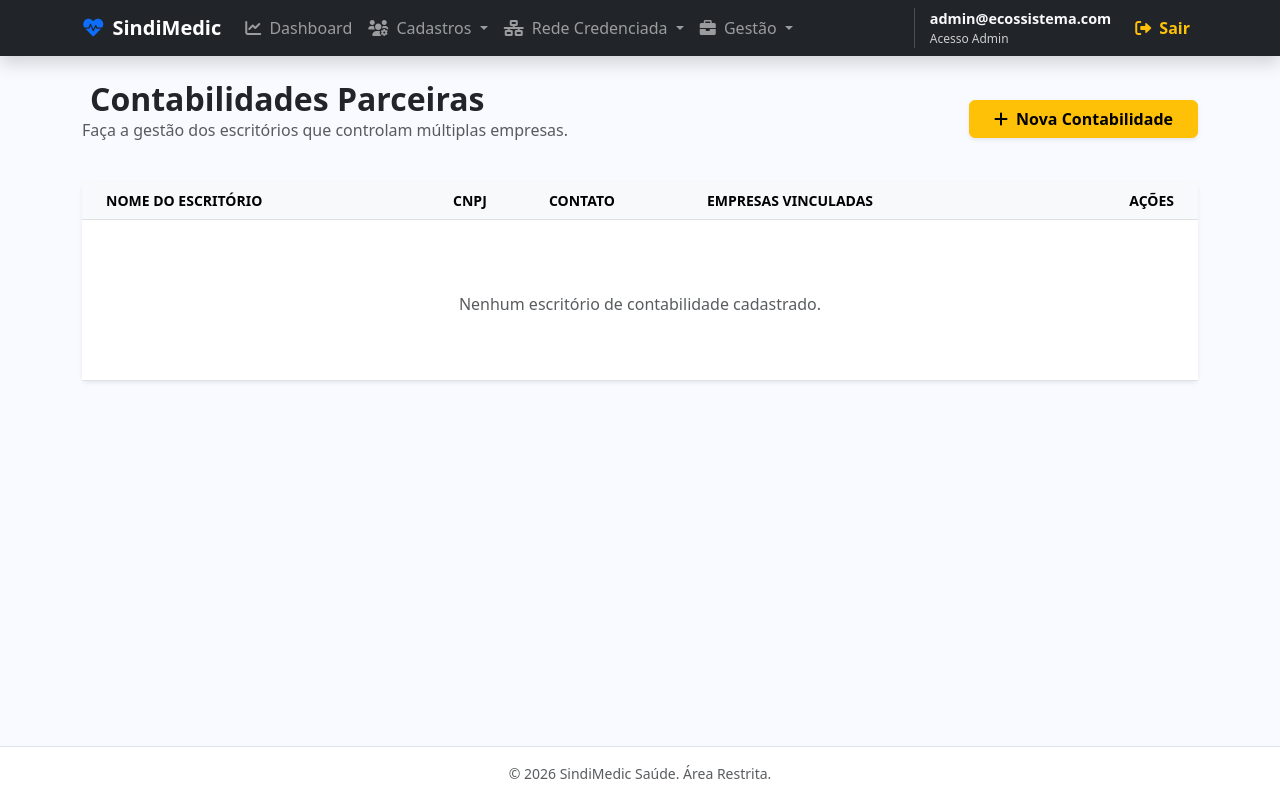
After one commit to mauriciobtsso/ecossistema-saude, a Flask app: page /admin/escritorios in a window 1280 px wide. The commit adds this page. Run offline with Flask 3, Linux system fonts and the light colour scheme; a user stored in the database is signed in.

Commit message:
Menu SUperior e Cadastro de Contabilidade

```diff
--- /dev/null
+++ b/app/templates/admin/escritorios.html
@@ -0,0 +1,171 @@
+{% extends "base_portal.html" %}
+
+{% block title %}Escritórios de Contabilidade - SaaS Saúde{% endblock %}
+
+{% block content %}
+<div class="container pb-5">
+    <div class="d-flex justify-content-between align-items-center mb-4">
+        <div>
+            <h2 class="fw-bold mb-0 text-dark">
+                <i class="fas fa-building-user text-warning me-2"></i>Contabilidades Parceiras
+            </h2>
+            <p class="text-muted">Faça a gestão dos escritórios que controlam múltiplas empresas.</p>
+        </div>
+        <button class="btn btn-warning fw-bold shadow-sm px-4" data-bs-toggle="modal" data-bs-target="#modalNovoEscritorio">
+            <i class="fas fa-plus me-2"></i>Nova Contabilidade
+        </button>
+    </div>
+
+    <div class="card border-0 shadow-sm">
+        <div class="card-body p-0">
+            <div class="table-responsive">
+                <table class="table table-hover align-middle mb-0">
+                    <thead class="table-light text-muted small text-uppercase">
+                        <tr>
+                            <th class="ps-4">Nome do Escritório</th>
+                            <th>CNPJ</th>
+                            <th>Contato</th>
+                            <th>Empresas Vinculadas</th>
+                            <th class="text-end pe-4">Ações</th>
+                        </tr>
+                    </thead>
+                    <tbody>
+                        {% for esc in escritorios %}
+                        <tr>
+                            <td class="ps-4 fw-bold text-dark">{{ esc.nome }}</td>
+                            <td><code class="text-secondary fw-bold">{{ esc.cnpj }}</code></td>
+                            <td>
+                                <div class="small">
+                                    <i class="fas fa-envelope text-muted me-1"></i> {{ esc.email or '-' }}<br>
+                                    <i class="fas fa-phone text-muted me-1"></i> {{ esc.telefone or '-' }}
+                                </div>
+                            </td>
+                            <td>
+                                <span class="badge bg-primary rounded-pill px-3">{{ esc.empresas|length }} empresas</span>
+                            </td>
+                            <td class="text-end pe-4">
+                                <div class="d-flex justify-content-end gap-2">
+                                    <button class="btn btn-sm btn-outline-warning" data-bs-toggle="modal" data-bs-target="#modalEditar{{ esc.id }}" title="Editar">
+                                        <i class="fas fa-edit"></i>
+                                    </button>
+
+                                    <form action="{{ url_for('admin.excluir_escritorio', id=esc.id) }}" method="POST" onsubmit="return confirm('Deseja excluir este escritório? (Apenas possível se não houver empresas vinculadas a ele)');">
+                                        <button type="submit" class="btn btn-sm btn-outline-danger" title="Excluir">
+                                            <i class="fas fa-trash"></i>
+                                        </button>
+                                    </form>
+                                </div>
+                            </td>
+                        </tr>
+
+                        <div class="modal fade text-start" id="modalEditar{{ esc.id }}" tabindex="-1">
+                            <div class="modal-dialog modal-dialog-centered">
+                                <div class="modal-content border-0 shadow">
+                                    <div class="modal-header bg-light">
+                                        <h5 class="modal-title fw-bold">Editar Contabilidade</h5>
+                                        <button type="button" class="btn-close" data-bs-dismiss="modal"></button>
+                                    </div>
+                                    <form action="{{ url_for('admin.editar_escritorio', id=esc.id) }}" method="POST">
+                                        <div class="modal-body p-4">
+                                            <div class="mb-3">
+                                                <label class="form-label fw-bold">Nome do Escritório *</label>
+                                                <input type="text" name="nome" class="form-control" value="{{ esc.nome }}" required>
+                                            </div>
+                                            <div class="mb-3">
+                                                <label class="form-label fw-bold">CNPJ *</label>
+                                                <input type="text" name="cnpj" class="form-control cnpj-mask" value="{{ esc.cnpj }}" required>
+                                            </div>
+                                            <div class="mb-3">
+                                                <label class="form-label fw-bold">E-mail</label>
+                                                <input type="email" name="email" class="form-control" value="{{ esc.email }}">
+                                            </div>
+                                            <div class="mb-3">
+                                                <label class="form-label fw-bold">Telefone</label>
+                                                <input type="text" name="telefone" class="form-control tel-mask" value="{{ esc.telefone }}">
+                                            </div>
+                                        </div>
+                                        <div class="modal-footer bg-light">
+                                            <button type="button" class="btn btn-secondary" data-bs-dismiss="modal">Cancelar</button>
+                                            <button type="submit" class="btn btn-warning fw-bold">Salvar Alterações</button>
+                                        </div>
+                                    </form>
+                                </div>
+                            </div>
+                        </div>
+                        {% else %}
+                        <tr>
+                            <td colspan="5" class="text-center py-5">
+                                <i class="fas fa-building-user fa-3x text-muted mb-3 opacity-25"></i>
+                                <p class="text-muted">Nenhum escritório de contabilidade cadastrado.</p>
+                            </td>
+                        </tr>
+                        {% endfor %}
+                    </tbody>
+                </table>
+            </div>
+        </div>
+    </div>
+</div>
+
+<div class="modal fade text-start" id="modalNovoEscritorio" tabindex="-1">
+    <div class="modal-dialog modal-dialog-centered">
+        <div class="modal-content border-0 shadow">
+            <div class="modal-header bg-warning">
+                <h5 class="modal-title fw-bold text-dark"><i class="fas fa-plus me-2"></i>Nova Contabilidade</h5>
+                <button type="button" class="btn-close" data-bs-dismiss="modal"></button>
+            </div>
+            <form action="{{ url_for('admin.cadastrar_escritorio') }}" method="POST">
+                <div class="modal-body p-4">
+                    <div class="mb-3">
+                        <label class="form-label fw-bold">Nome do Escritório *</label>
+                        <input type="text" name="nome" class="form-control bg-light" required placeholder="Ex: Contabilidade Exata">
+                    </div>
+                    <div class="mb-3">
+                        <label class="form-label fw-bold">CNPJ *</label>
+                        <input type="text" name="cnpj" class="form-control bg-light cnpj-mask" required placeholder="00.000.000/0001-00">
+                    </div>
+                    <div class="mb-3">
+                        <label class="form-label fw-bold">E-mail</label>
+                        <input type="email" name="email" class="form-control bg-light" placeholder="contato@escritorio.com">
+                    </div>
+                    <div class="mb-3">
+                        <label class="form-label fw-bold">Telefone</label>
+                        <input type="text" name="telefone" class="form-control bg-light tel-mask" placeholder="(00) 00000-0000">
+                    </div>
+                </div>
+                <div class="modal-footer bg-light">
+                    <button type="button" class="btn btn-secondary" data-bs-dismiss="modal">Cancelar</button>
+                    <button type="submit" class="btn btn-warning fw-bold text-dark">Cadastrar Escritório</button>
+                </div>
+            </form>
+        </div>
+    </div>
+</div>
+{% endblock %}
+
+{% block scripts %}
+<script>
+    // Aplica máscaras a todos os inputs que tenham a classe 'cnpj-mask' e 'tel-mask'
+    document.querySelectorAll('.cnpj-mask').forEach(function(input) {
+        input.addEventListener('input', function(e) {
+            let v = e.target.value.replace(/\D/g, '');
+            if (v.length > 14) v = v.slice(0, 14);
+            v = v.replace(/^(\d{2})(\d)/, '$1.$2');
+            v = v.replace(/^(\d{2})\.(\d{3})(\d)/, '$1.$2.$3');
+            v = v.replace(/\.(\d{3})(\d)/, '.$1/$2');
+            v = v.replace(/(\d{4})(\d)/, '$1-$2');
+            e.target.value = v;
+        });
+    });
+
+    document.querySelectorAll('.tel-mask').forEach(function(input) {
+        input.addEventListener('input', function(e) {
+            let v = e.target.value.replace(/\D/g, '');
+            if (v.length > 11) v = v.slice(0, 11);
+            v = v.replace(/^(\d{2})(\d)/g, '($1) $2');
+            v = v.replace(/(\d)(\d{4})$/, '$1-$2');
+            e.target.value = v;
+        });
+    });
+</script>
+{% endblock %}
--- a/app/templates/base_portal.html
+++ b/app/templates/base_portal.html
@@ -5,6 +5,7 @@
     <meta name="viewport" content="width=device-width, initial-scale=1.0">
     <title>{% block title %}SindiMedic Saúde - Portal{% endblock %}</title>
     <link href="https://cdn.jsdelivr.net/npm/bootstrap@5.3.0/dist/css/bootstrap.min.css" rel="stylesheet">
+    <!-- Importação da biblioteca de ícones FontAwesome -->
     <link rel="stylesheet" href="https://cdnjs.cloudflare.com/ajax/libs/font-awesome/6.0.0/css/all.min.css">
 
     <style>
@@ -13,22 +14,40 @@
         /* Estilos da Navbar dependendo do Perfil */
         {% if current_user.role == 'admin' %}
             .navbar-portal { background-color: #212529; } /* Escuro para Admin */
+        {% elif current_user.role == 'contador' %}
+            .navbar-portal { background: linear-gradient(90deg, #6610f2 0%, #6f42c1 100%); } /* Roxo para Contabilidade */
+        {% elif current_user.role == 'clinica' %}
+            .navbar-portal { background: linear-gradient(90deg, #198754 0%, #20c997 100%); } /* Verde para Clínicas */
         {% else %}
             .navbar-portal { background: linear-gradient(90deg, #0d6efd 0%, #0056b3 100%); } /* Azul para Cliente */
         {% endif %}
 
         .navbar-user { font-size: 0.9rem; border-left: 1px solid rgba(255,255,255,0.2); padding-left: 15px; margin-left: 15px; }
 
+        /* Arredondamento suave para os menus suspensos */
+        .dropdown-menu { border-radius: 0.5rem; }
+
         {% block extra_style %}{% endblock %}
     </style>
 </head>
 <body class="d-flex flex-column min-vh-100">
 
-<nav class="navbar navbar-expand-lg navbar-dark navbar-portal mb-4 shadow">
+<nav class="navbar navbar-expand-xl navbar-dark navbar-portal mb-4 shadow">
     <div class="container">
-        <a class="navbar-brand fw-bold" href="{{ url_for('admin.dashboard') if current_user.role == 'admin' else url_for('cliente.dashboard', slug=current_user.empresa.slug) }}">
+        <!-- Logo e Link Dinâmico -->
+        <a class="navbar-brand fw-bold" href="
+            {% if current_user.role == 'admin' %}{{ url_for('admin.dashboard') }}
+            {% elif current_user.role == 'contador' %}{{ url_for('contador_portal.dashboard') }}
+            {% elif current_user.role == 'clinica' %}{{ url_for('clinica_portal.dashboard') }}
+            {% else %}{{ url_for('cliente.dashboard', slug=current_user.empresa.slug) }}{% endif %}
+        ">
             {% if current_user.role == 'admin' %}
-                <i class="fas fa-heartbeat me-2 text-primary"></i>Admin SindiMedic
+                <i class="fas fa-heartbeat me-2 text-primary"></i>SindiMedic
+            {% elif current_user.role == 'contador' %}
+                <!-- Ícone da calculadora para a Contabilidade -->
+                <i class="fas fa-calculator me-2"></i>{{ current_user.escritorio.nome }}
+            {% elif current_user.role == 'clinica' %}
+                <i class="fas fa-clinic-medical me-2"></i>{{ current_user.clinica.nome_fantasia or current_user.clinica.razao_social }}
             {% else %}
                 <i class="fas fa-building me-2"></i>{{ current_user.empresa.nome_fantasia or current_user.empresa.razao_social }}
             {% endif %}
@@ -40,41 +59,75 @@
 
         <div class="collapse navbar-collapse" id="navbarNav">
             <div class="navbar-nav me-auto">
+                <!-- Menus Dinâmicos Agrupados -->
                 {% if current_user.role == 'admin' %}
-                    <a class="nav-link" href="{{ url_for('admin.dashboard') }}">Dashboard</a>
-                    <a class="nav-link" href="{{ url_for('admin.listar_empresas') }}">Empresas</a>
-                    <a class="nav-link" href="{{ url_for('admin.listar_trabalhadores') }}">Trabalhadores</a>
+                    <a class="nav-link" href="{{ url_for('admin.dashboard') }}"><i class="fas fa-chart-line me-1"></i> Dashboard</a>
 
+                    <!-- Dropdown de Cadastros -->
                     <div class="nav-item dropdown">
-                        <a class="nav-link dropdown-toggle" href="#" id="navbarDropdownRede" role="button" data-bs-toggle="dropdown">
-                            Rede Credenciada
+                        <a class="nav-link dropdown-toggle" href="#" role="button" data-bs-toggle="dropdown">
+                            <i class="fas fa-users-cog me-1"></i> Cadastros
+                        </a>
+                        <div class="dropdown-menu shadow-sm border-0 mt-2">
+                            <a class="dropdown-item py-2" href="{{ url_for('admin.listar_empresas') }}"><i class="fas fa-building me-2 text-primary"></i> Empresas</a>
+
+                            <!-- AQUI ESTÁ O NOVO ÍCONE: fa-calculator para Contabilidades -->
+                            <a class="dropdown-item py-2" href="{{ url_for('admin.listar_escritorios') }}"><i class="fas fa-calculator me-2 text-primary"></i> Contabilidades</a>
+
+                            <a class="dropdown-item py-2" href="{{ url_for('admin.listar_trabalhadores') }}"><i class="fas fa-users me-2 text-primary"></i> Trabalhadores</a>
+                            <div class="dropdown-divider"></div>
+                            <a class="dropdown-item py-2" href="{{ url_for('admin.listar_usuarios') }}"><i class="fas fa-user-shield me-2 text-primary"></i> Usuários do Sistema</a>
+                        </div>
+                    </div>
+
+                    <!-- Dropdown da Rede Credenciada -->
+                    <div class="nav-item dropdown">
+                        <a class="nav-link dropdown-toggle" href="#" role="button" data-bs-toggle="dropdown">
+                            <i class="fas fa-network-wired me-1"></i> Rede Credenciada
                         </a>
                         <div class="dropdown-menu shadow-sm border-0 mt-2">
                             <a class="dropdown-item py-2" href="{{ url_for('clinicas.listar_clinicas') }}">
-                                <i class="fas fa-hospital me-2 text-primary"></i>Clínicas
+                                <i class="fas fa-hospital me-2 text-primary"></i> Clínicas
                             </a>
                             <a class="dropdown-item py-2" href="{{ url_for('clinicas.listar_especialidades') }}">
-                                <i class="fas fa-stethoscope me-2 text-primary"></i>Especialidades
+                                <i class="fas fa-stethoscope me-2 text-primary"></i> Especialidades
                             </a>
                         </div>
                     </div>
 
-                    <a class="nav-link" href="{{ url_for('admin.menu_faturamento') }}">Faturamento</a>
-                    <a class="nav-link" href="{{ url_for('admin.listar_usuarios') }}">Usuários</a>
+                    <!-- Dropdown de Gestão Financeira e Dados -->
+                    <div class="nav-item dropdown">
+                        <a class="nav-link dropdown-toggle" href="#" role="button" data-bs-toggle="dropdown">
+                            <i class="fas fa-briefcase me-1"></i> Gestão
+                        </a>
+                        <div class="dropdown-menu shadow-sm border-0 mt-2">
+                            <a class="dropdown-item py-2" href="{{ url_for('admin.central_relatorios') }}"><i class="fas fa-chart-pie me-2 text-primary"></i> Relatórios</a>
+                            <a class="dropdown-item py-2" href="{{ url_for('admin.menu_faturamento') }}"><i class="fas fa-file-invoice-dollar me-2 text-primary"></i> Faturamento</a>
+                        </div>
+                    </div>
+
+                {% elif current_user.role == 'contador' %}
+                    <!-- AQUI ESTÁ O NOVO ÍCONE para o menu do Contador: fa-calculator -->
+                    <a class="nav-link" href="{{ url_for('contador_portal.dashboard') }}"><i class="fas fa-calculator me-1"></i> Hub Multi-Empresas</a>
+
+                {% elif current_user.role == 'clinica' %}
+                    <a class="nav-link" href="{{ url_for('clinica_portal.dashboard') }}"><i class="fas fa-hospital me-1"></i> Painel da Clínica</a>
+                    <a class="nav-link" href="{{ url_for('clinica_portal.agenda') }}"><i class="fas fa-calendar-alt me-1"></i> Ver Agenda</a>
 
                 {% else %}
-                    <a class="nav-link" href="{{ url_for('cliente.dashboard', slug=current_user.empresa.slug) }}">Meu Painel</a>
-                    <a class="nav-link" href="{{ url_for('cliente.listar_trabalhadores', slug=current_user.empresa.slug) }}">Funcionários</a>
-                    <a class="nav-link" href="{{ url_for('cliente.listar_faturas', slug=current_user.empresa.slug) }}">Minhas Faturas</a>
+                    <!-- Cliente -->
+                    <a class="nav-link" href="{{ url_for('cliente.dashboard', slug=current_user.empresa.slug) }}"><i class="fas fa-home me-1"></i> Meu Painel</a>
+                    <a class="nav-link" href="{{ url_for('cliente.listar_trabalhadores', slug=current_user.empresa.slug) }}"><i class="fas fa-users me-1"></i> Funcionários</a>
+                    <a class="nav-link" href="{{ url_for('cliente.listar_faturas', slug=current_user.empresa.slug) }}"><i class="fas fa-file-invoice-dollar me-1"></i> Minhas Faturas</a>
                 {% endif %}
             </div>
 
-            <div class="navbar-nav align-items-center">
-                <div class="navbar-user text-light d-none d-lg-block">
+            <div class="navbar-nav align-items-center mt-3 mt-xl-0">
+                <div class="navbar-user text-light d-none d-xl-block">
                     <div class="fw-bold" style="font-size: 0.9rem;">{{ current_user.email }}</div>
                     <div style="font-size: 0.75rem; opacity: 0.8;">Acesso {{ current_user.role | capitalize }}</div>
                 </div>
-                <a class="nav-link text-warning fw-bold ms-lg-3" href="{{ url_for('auth.logout') }}">
+                <a class="nav-link text-warning fw-bold ms-xl-3" href="{{ url_for('auth.logout') }}">
                     <i class="fas fa-sign-out-alt me-1"></i> Sair
                 </a>
             </div>
```
